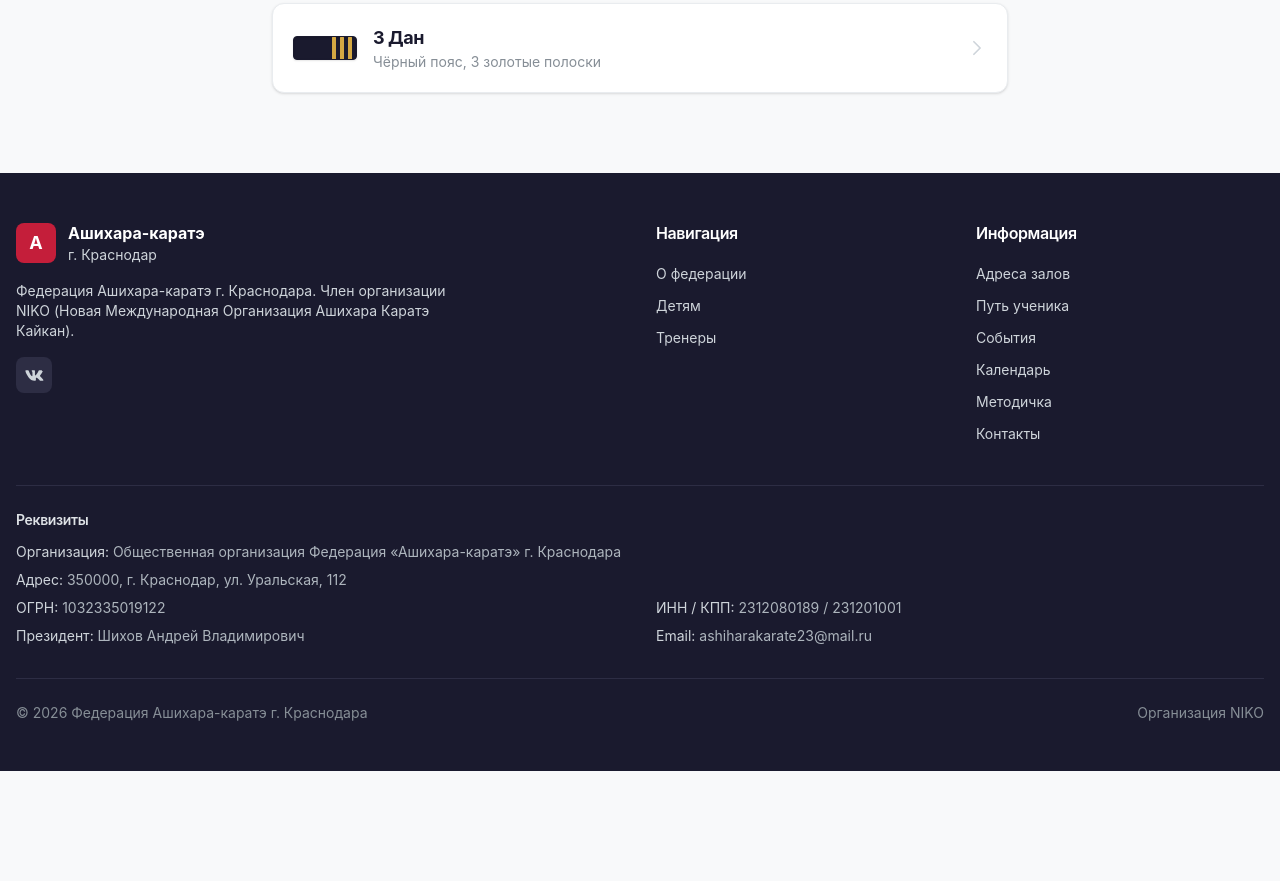
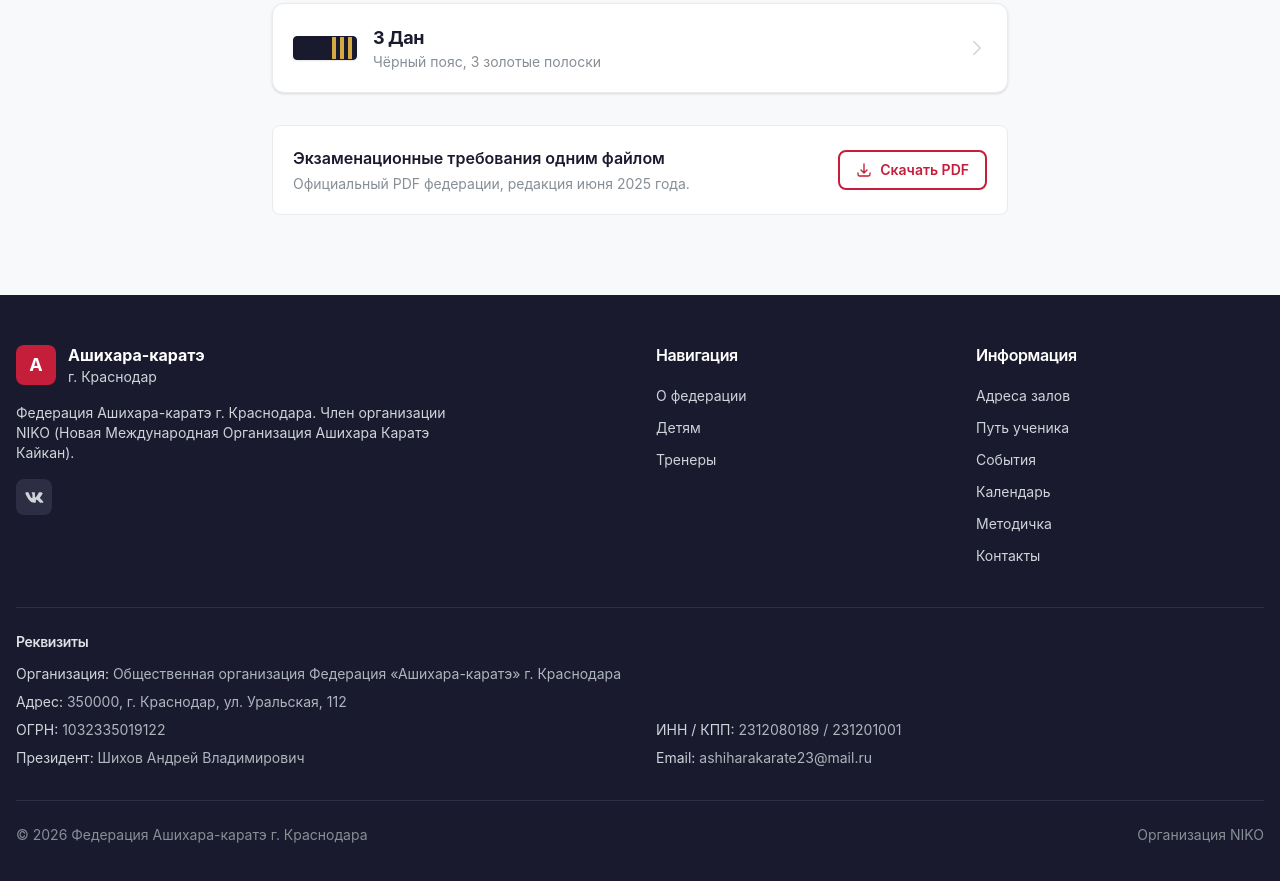
Before and after one commit to niks-xz/ashihara, an Astro site in the folder frontend/: page /ashihara/methodology in a window 1280 px wide. Shown: the part 1756-2637 px from the top of the page. Before the commit the page ends 2527 px from the top, so only its background shows below. Built offline with nearby package versions, Linux system fonts and the light colour scheme; Astro itself is replaced by a stand-in of ours.

Commit message:
Serve the federation's official PDFs from the site
- Exam requirements (June 2025) and the 2025 calendar plan now live in
  /files/, ready to be redirect targets when the old domain goes away
- Methodology page offers the requirements PDF for download

```diff
--- a/frontend/src/pages/methodology/index.astro
+++ b/frontend/src/pages/methodology/index.astro
@@ -4,6 +4,7 @@
 import SectionHeading from '../../components/ui/SectionHeading.astro';
 import BeltLevelCard from '../../components/methodology/BeltLevelCard.astro';
 import Button from '../../components/ui/Button.astro';
+import { withBase } from '../../lib/utils';
 
 const beltLevels = (await getCollection('belts')).sort((a, b) => a.data.sortOrder - b.data.sortOrder);
 ---
@@ -36,6 +37,23 @@
       ) : (
         <p class="text-center text-neutral-600">Экзаменационные требования скоро появятся</p>
       )}
+
+      <div class="mt-8 flex items-center justify-between gap-4 rounded-lg border border-neutral-200 bg-white p-5">
+        <div>
+          <div class="font-semibold text-dark">Экзаменационные требования одним файлом</div>
+          <p class="mt-1 text-sm text-neutral-600">Официальный PDF федерации, редакция июня 2025 года.</p>
+        </div>
+        <a
+          href={withBase('/files/ekzamenaczionnye-trebovaniya.pdf')}
+          class="inline-flex shrink-0 items-center gap-2 rounded-lg border-2 border-primary px-4 py-2 text-sm font-semibold text-primary transition-colors hover:bg-primary hover:text-white"
+          download
+        >
+          <svg class="h-4 w-4" fill="none" viewBox="0 0 24 24" stroke-width="2" stroke="currentColor">
+            <path stroke-linecap="round" stroke-linejoin="round" d="M3 16.5v2.25A2.25 2.25 0 005.25 21h13.5A2.25 2.25 0 0021 18.75V16.5M16.5 12L12 16.5m0 0L7.5 12m4.5 4.5V3" />
+          </svg>
+          Скачать PDF
+        </a>
+      </div>
     </div>
   </section>
 </PageLayout>
```
Also changed, not shown: 2 other files.
